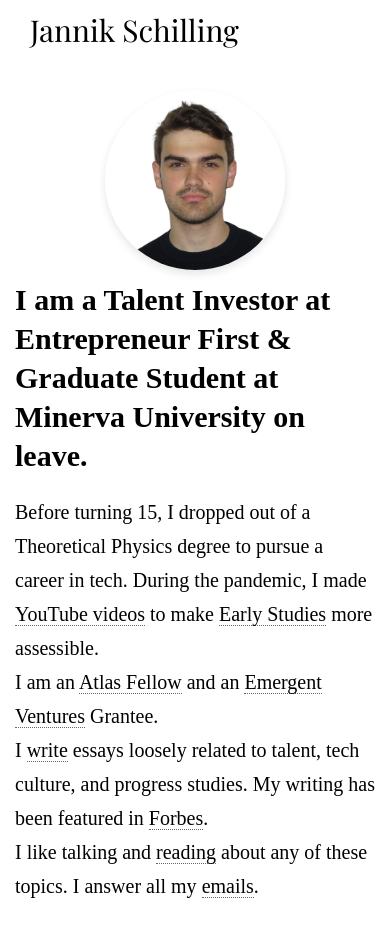
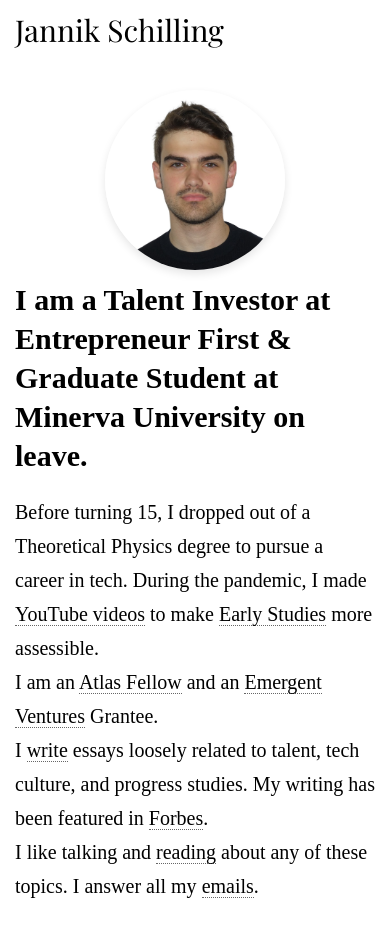
Before and after one commit to jannikls/jannikls.github.io, a Jekyll site: the page built from index.md, in a window 390 px wide. Built offline with Jekyll 4.4.1, drawn with Linux system fonts in a browser that asks for light colours; some web fonts are replaced.

Commit message:
fix margin

```diff
--- a/assets/css/default.css
+++ b/assets/css/default.css
@@ -335,6 +335,10 @@
 /* Media Query for Responsive Design */
 @media (max-width: 730px) {
 
+  .name-header {
+    left: 15px;
+  }
+
   .content:nth-child(1) {
     max-width: 767px;
     width: 100vh;
```
